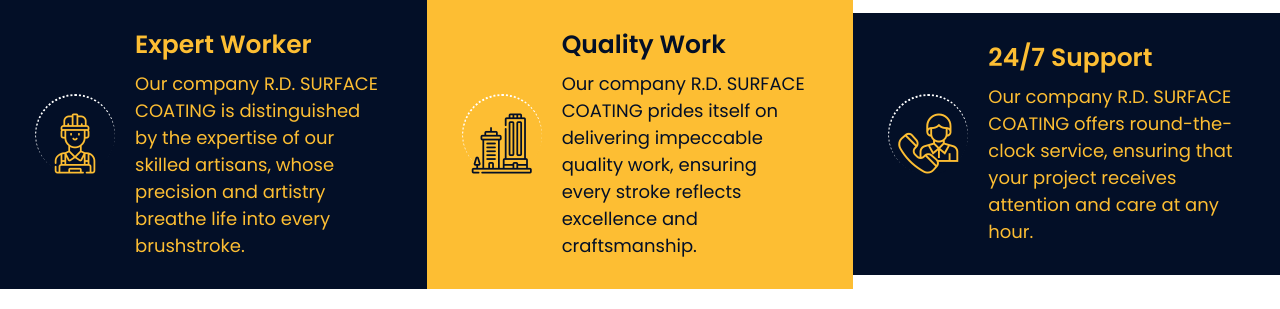
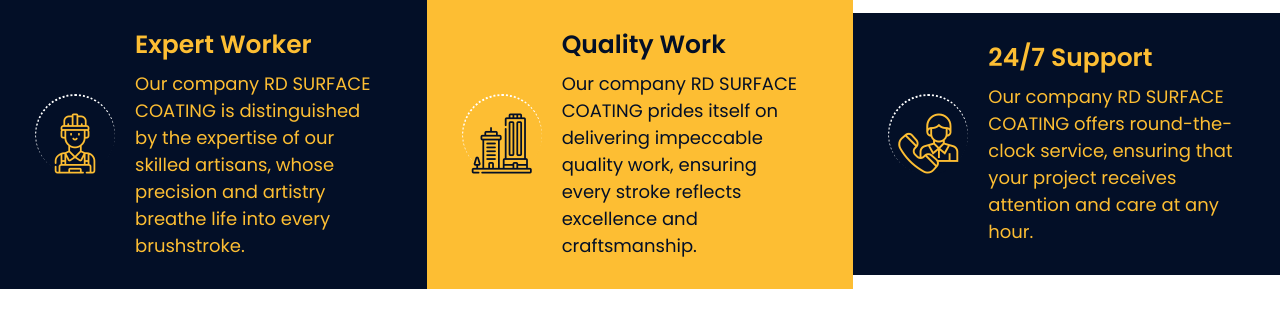
Before and after one commit to DEEPAK12577SH/RD-Surface-Coating-Pvt-Ltd, a plain HTML site: page index.html in a window 1280 px wide. Shown: the part 801-1110 px from the top of the page. Drawn offline with nearby package versions, Linux system fonts and the light colour scheme.

Commit message:
Update index.html

```diff
--- a/index.html
+++ b/index.html
@@ -184,7 +184,7 @@
                                 </div>
                                 <div class="feature-text">
                                     <h3>Expert Worker</h3>
-                                    <p>Our company R.D. SURFACE COATING is distinguished by the expertise of our skilled artisans, whose precision and artistry breathe life into every brushstroke.</p>
+                                    <p>Our company RD SURFACE COATING is distinguished by the expertise of our skilled artisans, whose precision and artistry breathe life into every brushstroke.</p>
                                 </div>
                             </div>
                         </div>
@@ -195,7 +195,7 @@
                                 </div>
                                 <div class="feature-text">
                                     <h3>Quality Work</h3>
-                                    <p>Our company R.D. SURFACE COATING prides itself on delivering impeccable quality work, ensuring every stroke reflects excellence and craftsmanship.</p>
+                                    <p>Our company RD SURFACE COATING prides itself on delivering impeccable quality work, ensuring every stroke reflects excellence and craftsmanship.</p>
                                 </div>
                             </div>
                         </div>
@@ -206,7 +206,7 @@
                                 </div>
                                 <div class="feature-text">
                                     <h3>24/7 Support</h3>
-                                    <p>Our company R.D. SURFACE COATING offers round-the-clock service, ensuring that your project receives attention and care at any hour. </p>
+                                    <p>Our company RD SURFACE COATING offers round-the-clock service, ensuring that your project receives attention and care at any hour. </p>
                                 </div>
                             </div>
                         </div>
```
